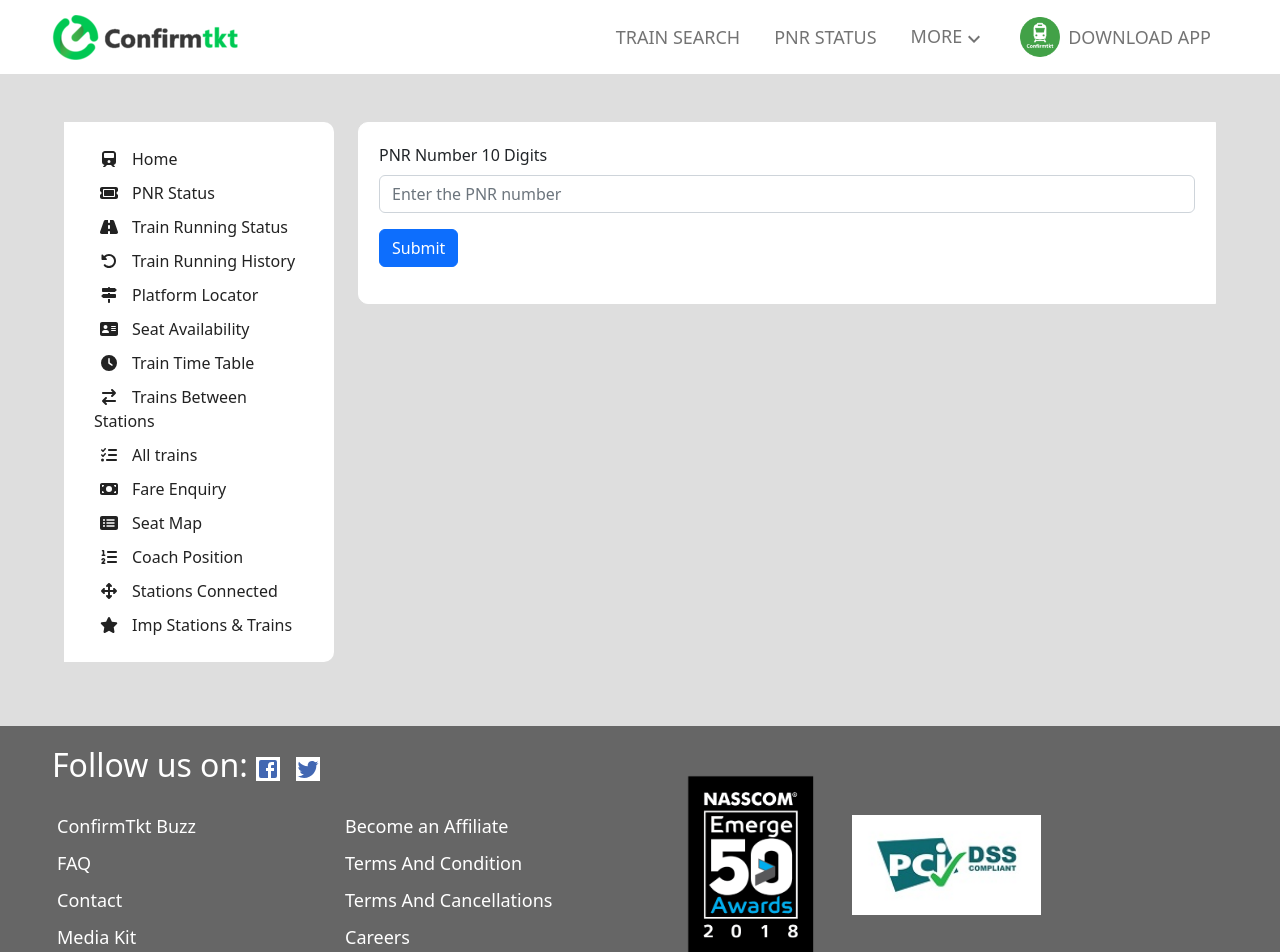
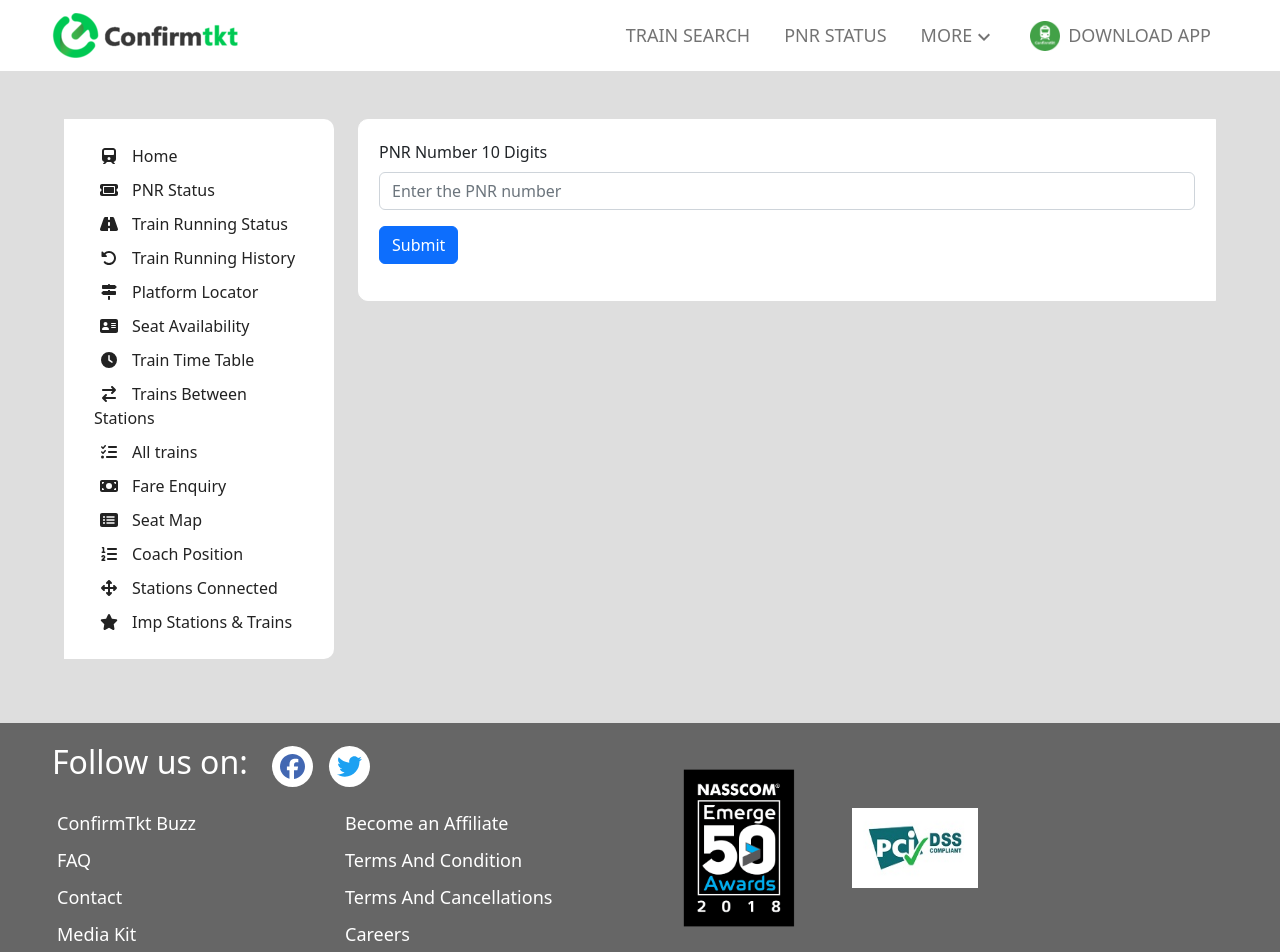
Before and after one commit to klevezt/railway-pnr-status, a React (Create React App) app: page / in a window 1280 px wide. Shown: the top 952 px of the page. Built offline with nearby package versions, Linux system fonts and the light colour scheme.

Commit message:
second commit

```diff
--- a/package.json
+++ b/package.json
@@ -6,6 +6,7 @@
     "@emotion/react": "^11.9.3",
     "@emotion/styled": "^11.9.3",
     "@fortawesome/fontawesome-svg-core": "^6.1.2",
+    "@fortawesome/free-brands-svg-icons": "^6.1.2",
     "@fortawesome/free-regular-svg-icons": "^6.1.2",
     "@fortawesome/free-solid-svg-icons": "^6.1.2",
     "@fortawesome/react-fontawesome": "^0.2.0",
--- a/src/Layout/Footer/Footer.js
+++ b/src/Layout/Footer/Footer.js
@@ -1,10 +1,10 @@
 import React from "react";
-import FacebookIcon from "@mui/icons-material/Facebook";
-import TwitterIcon from "@mui/icons-material/Twitter";
 import styles from "./Footer.module.css";
 import { Link } from "react-router-dom";
 import award1 from "../../emerge-award.png";
 import award2 from "../../pci-dss-compliant.jpg";
+import { FontAwesomeIcon } from "@fortawesome/react-fontawesome";
+import { faFacebook, faTwitter } from "@fortawesome/free-brands-svg-icons";
 
 const Footer = () => {
   return (
@@ -13,14 +13,28 @@
         <div className="row">
           <div className="col-12 col-md-6 ">
             <div className="d-flex align-items-center mb-3">
-              <h2>Follow us on:</h2>
-              <FacebookIcon
-                className="mx-2"
-                style={{ color: "#4267B2", backgroundColor: "#fff" }}
+              <h2 className="me-3">Follow us on:</h2>
+              <FontAwesomeIcon
+                icon={faFacebook}
+                className="mx-2 p-2"
+                style={{
+                  fontSize: 25,
+                  color: "#4267B2",
+                  backgroundColor: "#fff",
+                  borderRadius: "50%",
+                  border: 0,
+                }}
               />
-              <TwitterIcon
-                className="mx-2"
-                style={{ color: "#4267B2", backgroundColor: "#fff" }}
+              <FontAwesomeIcon
+                icon={faTwitter}
+                className="mx-2 p-2"
+                style={{
+                  fontSize: 25,
+                  color: "#1DA1F2",
+                  backgroundColor: "#fff",
+                  borderRadius: "50%",
+                  border: 0,
+                }}
               />
             </div>
             <div className="row m-0">
@@ -58,9 +72,14 @@
             </div>
           </div>
           <div className="col-12 col-md-6">
-            <div className="d-flex align-items-center">
-              <img src={award1} alt="award1" width={200} />
-              <img src={award2} alt="award2" height={100} />
+            <div className="d-flex align-items-center row">
+              <img src={award1} alt="award1" className="col-12 col-sm-4" />
+              <img
+                src={award2}
+                alt="award2"
+                height={80}
+                className="col-12 col-sm-3"
+              />
             </div>
           </div>
         </div>
@@ -78,7 +97,7 @@
           </div>
         </div>
         <hr />
-        <p>
+        <p className="m-0">
           ConfirmTkt.com is official partner of IRCTC to book IRCTC train
           tickets and Railway train enquiry
         </p>
--- a/src/Layout/Header/Header.js
+++ b/src/Layout/Header/Header.js
@@ -60,7 +60,7 @@
                   <img
                     src={trainLogo}
                     alt="app-icon"
-                    width={40}
+                    width={30}
                     className="me-2"
                   />
                   Download App
--- a/src/Layout/Main/Content.js
+++ b/src/Layout/Main/Content.js
@@ -11,25 +11,27 @@
 
   const onSubmit = async (e, number) => {
     e.preventDefault();
+    if (number.length !== 10) return;
     setLoading(true);
     setShowResults(true);
-    try{
-        const encryptedNumber = encryptWithAES(number);
-        const response = await fetch("http://185.69.55.209:8080/pnrstatus/master", {
+    try {
+      const encryptedNumber = encryptWithAES(number);
+      const response = await fetch(
+        "http://185.69.55.209:8080/pnrstatus/master",
+        {
           method: "POST",
           headers: {
             "Content-Type": "application/json",
           },
           body: JSON.stringify({ master: encryptedNumber }),
-        });
-        const result = await response.json();
-        setResults(result);
-    }
-    catch(err){
-        console.log(err)
-    }
-    finally{
-        setLoading(false);
+        }
+      );
+      const result = await response.json();
+      setResults(result);
+    } catch (err) {
+      console.log(err);
+    } finally {
+      setLoading(false);
     }
   };
 
@@ -37,9 +39,11 @@
     <>
       <Search onSubmit={onSubmit} />
       {showResults && loading && <WhiteBlock>loading....</WhiteBlock>}
-      {showResults && !loading && <Results
+      {showResults && !loading && (
+        <Results
         //   data={results}
-      />}
+        />
+      )}
     </>
   );
 };
--- a/src/Layout/Main/Results.js
+++ b/src/Layout/Main/Results.js
@@ -9,6 +9,8 @@
   faInfoCircle,
   faTrainSubway,
   faRoute,
+  faArrowAltCircleRight,
+  faArrowRotateLeft,
 } from "@fortawesome/free-solid-svg-icons";
 import { AirlineSeatReclineExtra } from "@mui/icons-material";
 import FindInPageIcon from "@mui/icons-material/FindInPage";
@@ -97,6 +99,78 @@
         </div>
       </WhiteBlock>
       <WhiteBlock>
+        <div className="d-flex justify-content-between">
+          <h2 className="m-0">Passenger Status</h2>
+          <div>
+            <h4>Chart Not Prepared</h4>
+            <div className="d-flex align-items-center">
+              <p className="m-0">Just now</p>
+              <FontAwesomeIcon
+                icon={faArrowRotateLeft}
+                style={{ color: "green" }}
+                className="mx-2"
+              />
+            </div>
+          </div>
+        </div>
+        <hr />
+        <div className="row">
+          <div className="col-12 col-sm-6 col-lg-2 mb-4 mb-lg-0">
+            <h5 className="text-muted">S. No</h5>
+            <h4 className="m-0">1</h4>
+          </div>
+          <div className="col-12 col-sm-6 col-lg-3">
+            <h5 className="text-muted">Current Status </h5>
+            <h4 className="m-0 text-success">CNF</h4>
+          </div>
+          <div className="col-12 col-sm-6 col-lg-4">
+            <h5 className="text-muted">Booking Status </h5>
+            <h4 className="m-0">CNF D1 49 </h4>
+          </div>
+          <div className="col-12 col-sm-6 col-lg-3">
+            <h5 className="text-muted">Coach Position</h5>
+            <h4 className="m-0">-</h4>
+          </div>
+        </div>
+      </WhiteBlock>
+      <WhiteBlock>
+        <div className="row">
+          <div className="col-12 col-lg-7 mb-3 m-lg-0">
+            <div className="row">
+              <div className="col-12 d-flex justify-content-between align-items-center">
+                <FontAwesomeIcon
+                  size="lg"
+                  icon={faTrainSubway}
+                  className="me-2"
+                />
+                <h5 className="m-0 flex-grow-1">Book a return ticket</h5>
+                <button className="btn btn-success">Book Now</button>
+              </div>
+              <hr className="my-3" />
+              <div className="col-12 d-flex justify-content-between align-items-center">
+                <FontAwesomeIcon
+                  size="lg"
+                  icon={faTrainSubway}
+                  className="me-2"
+                />
+                <h5 className="m-0 flex-grow-1">For Faster Experience </h5>
+                <button className="btn btn-success">Download Now</button>
+              </div>
+            </div>
+          </div>
+          <button className="col-12 col-lg-4 btn  btn-warning offset-lg-1 d-flex justify-content-between align-items-center">
+            <FontAwesomeIcon size="lg" icon={faTrainSubway} className="me-2" />
+            <h5 className="m-0">IRCTC Food Booking</h5>
+            <FontAwesomeIcon
+              size="lg"
+              icon={faArrowAltCircleRight}
+              className="mx-2"
+            />
+          </button>
+        </div>
+      </WhiteBlock>
+
+      <WhiteBlock>
         <div className="row">
           <div className="col-6 col-lg-3 d-flex align-items-center">
             <FontAwesomeIcon size="lg" icon={faTrainSubway} className="me-2" />
@@ -121,8 +195,8 @@
           <div
             style={{
               backgroundColor: "#5db85b",
-              width: 30,
-              height: 30,
+              width: 25,
+              height: 25,
               borderRadius: "50%",
               marginRight: 10,
             }}
@@ -133,8 +207,8 @@
           <div
             style={{
               backgroundColor: "#efad4e",
-              width: 30,
-              height: 30,
+              width: 25,
+              height: 25,
               borderRadius: "50%",
               marginRight: 10,
             }}
@@ -145,8 +219,8 @@
           <div
             style={{
               backgroundColor: "#d8544f",
-              width: 30,
-              height: 30,
+              width: 25,
+              height: 25,
               borderRadius: "50%",
               marginRight: 10,
             }}
--- a/src/components/Search/Search.js
+++ b/src/components/Search/Search.js
@@ -5,8 +5,9 @@
   const numberRef = useRef();
   return (
     <WhiteBlock>
-      <form onSubmit={(e) => props.onSubmit(e,numberRef.current.value)}>
+      <form onSubmit={(e) => props.onSubmit(e, numberRef.current.value)}>
         <div className="mb-3">
+          <div className="has-validation">
             <label htmlFor="prn_number" className="form-label">
               PNR Number 10 Digits
             </label>
@@ -17,6 +18,8 @@
               placeholder="Enter the PNR number"
               ref={numberRef}
             />
+            <div className="invalid-feedback">Please choose a username.</div>
+          </div>
         </div>
         <div className="mb-3">
           <button type="submit" className="btn btn-primary">
--- a/src/components/UI/Blocks/WhiteBlock.module.css
+++ b/src/components/UI/Blocks/WhiteBlock.module.css
@@ -3,5 +3,5 @@
     border: 1px solid white;
     border-radius: 10px 0px 0px 10px;
     background-color: white;
-    margin-bottom: 40px;
+    margin-bottom: 30px;
 }
```
Also changed, not shown: 1 other file (tests, documents, lock files or other folders). Lines whose indentation alone changed are shown as unchanged.
